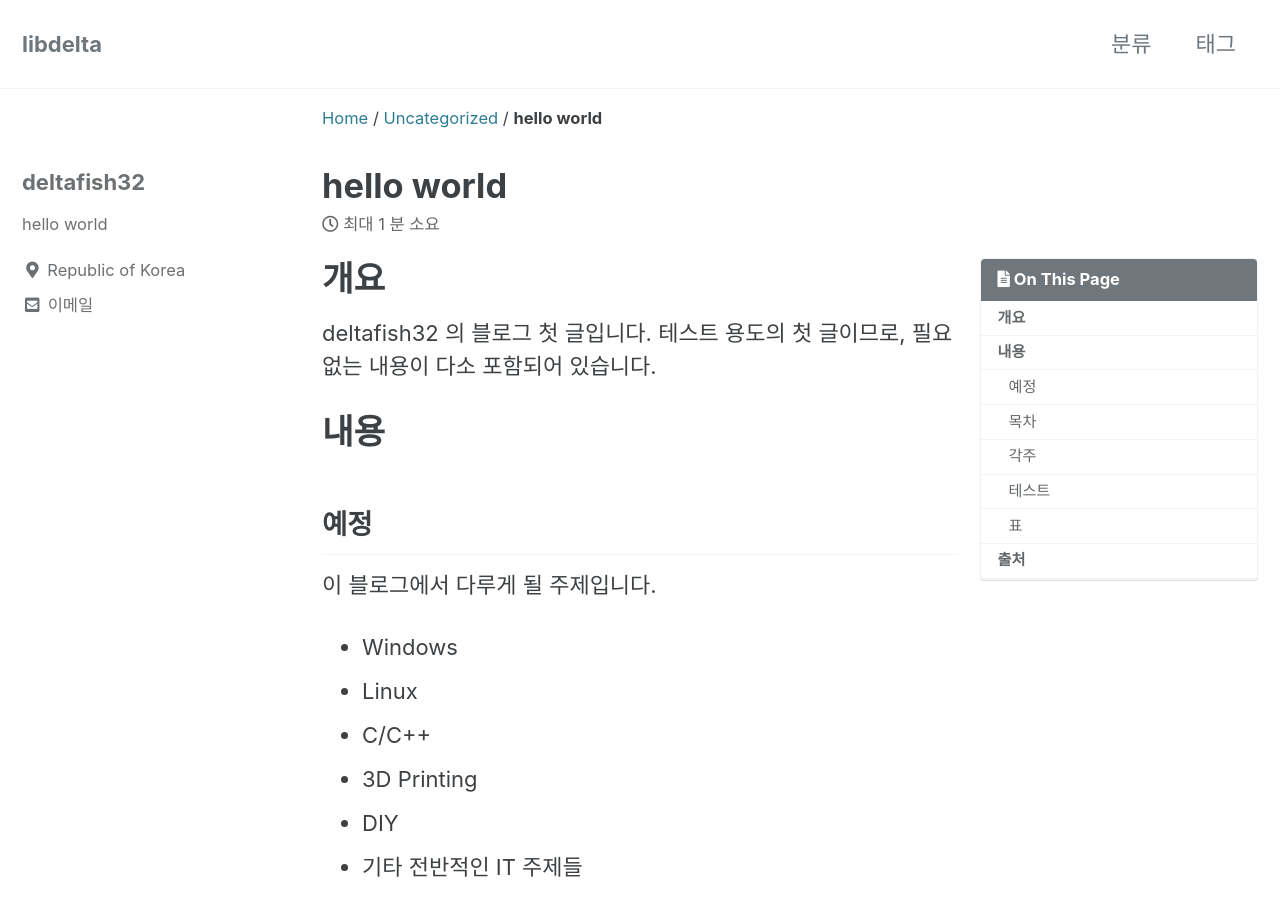
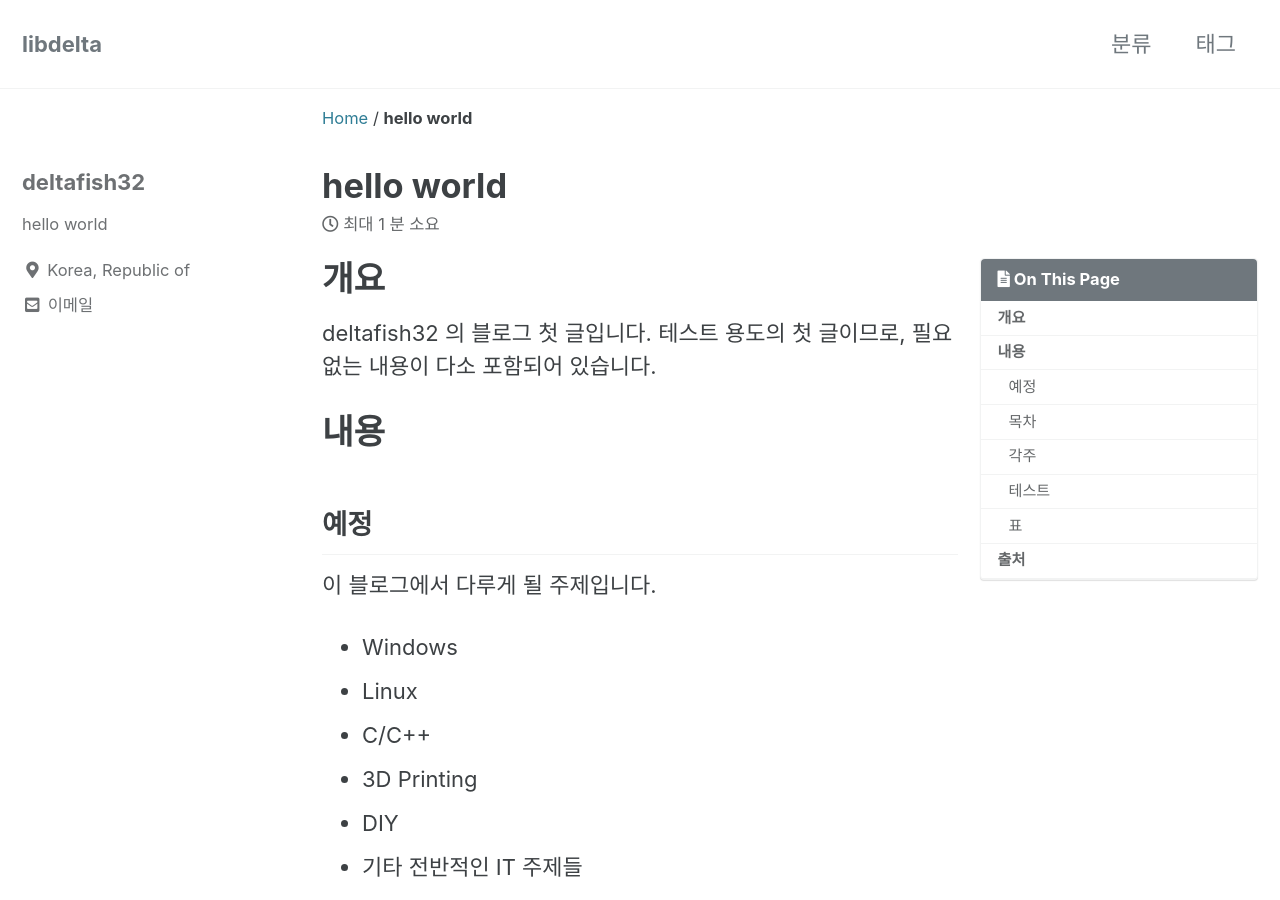
Before and after one commit to deltafish32/deltafish32.github.io, a Jekyll site: the page built from _posts/2021-06-09-hello-world.md, in a window 1280 px wide and 900 px high. Built offline with Jekyll 4.4.1, drawn with Linux system fonts in a browser that asks for light colours; cached includes are drawn as plain includes; comment, search, counter and statistics services are not loaded.

Commit message:
feat: external link will open in a new window fix: all new posts don't include 'uncategorized' categories

```diff
--- a/Gemfile
+++ b/Gemfile
@@ -2,3 +2,4 @@ source "https://rubygems.org"
 gemspec
 gem 'jekyll-admin', group: :jekyll_plugins
 gem 'jekyll-sitemap'
+gem 'jekyll-target-blank'
--- a/_config.yml
+++ b/_config.yml
@@ -97,7 +97,7 @@ author:
   name             : "deltafish32"
   avatar           : # path of avatar image, e.g. "/assets/images/bio-photo.jpg"
   bio              : "hello world"
-  location         : "Republic of Korea"
+  location         : "Korea, Republic of"
   email            : "do@d32.kr"
   links:
     - label: "Email"
@@ -223,6 +223,7 @@ plugins:
   - jekyll-gist
   - jekyll-feed
   - jekyll-include-cache
+  - jekyll-target-blank
 
 # mimic GitHub Pages with --safe
 whitelist:
@@ -284,7 +285,6 @@ defaults:
       share: true
       related: true
       toc: true
-      categories:
-        - uncategorized
+      categories: ""
       tags:
         - untagged
```
